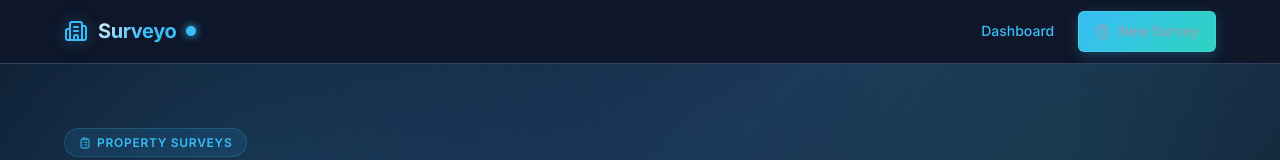
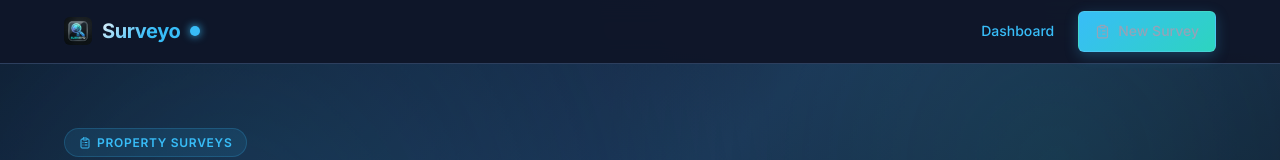
Before and after one commit to chason2007/surveyo, a React (Vite) app in the folder frontend/: page / in a window 1280 px wide. Shown: the top 160 px of the page. Built offline with nearby package versions, Linux system fonts and the light colour scheme; no server answers.

Commit message:
UI Updates: Integrates generated logo into Navbar and favicon

```diff
--- a/frontend/index.html
+++ b/frontend/index.html
@@ -3,7 +3,7 @@
 
 <head>
   <meta charset="UTF-8" />
-  <link rel="icon" type="image/svg+xml" href="/vite.svg" />
+  <link rel="icon" type="image/png" href="/logo.png" />
   <meta name="viewport" content="width=device-width, initial-scale=1.0" />
   <meta name="description" content="Surveyo — manage property inspections and generate professional reports." />
   <title>Surveyo — Property Condition Survey</title>
--- a/frontend/src/components/Navbar.jsx
+++ b/frontend/src/components/Navbar.jsx
@@ -8,7 +8,7 @@
         <nav className="navbar">
             <div className="container navbar-inner">
                 <Link to="/" className="navbar-brand">
-                    <Building2 size={24} color="var(--accent-blue)" style={{ filter: 'drop-shadow(0 0 8px rgba(56,189,248,0.4))' }} />
+                    <img src="/logo.png" alt="Surveyo Logo" style={{ width: 28, height: 28, borderRadius: 6 }} />
                     <span className="text-gradient" style={{ fontSize: '20px', letterSpacing: '-0.02em' }}>Surveyo</span>
                     <div className="brand-dot" />
                 </Link>
```
Also changed, not shown: frontend/public/logo.png (added).
